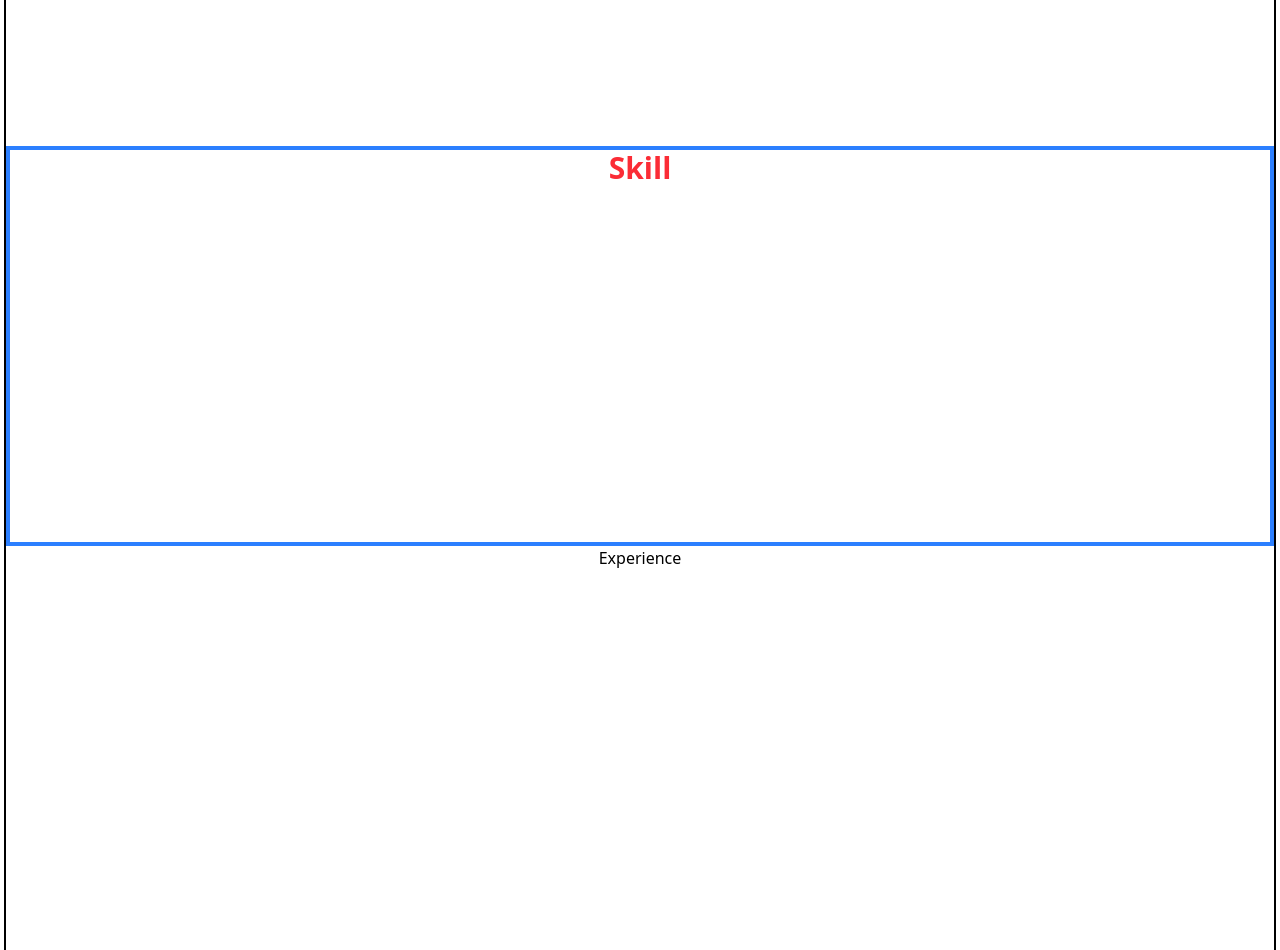
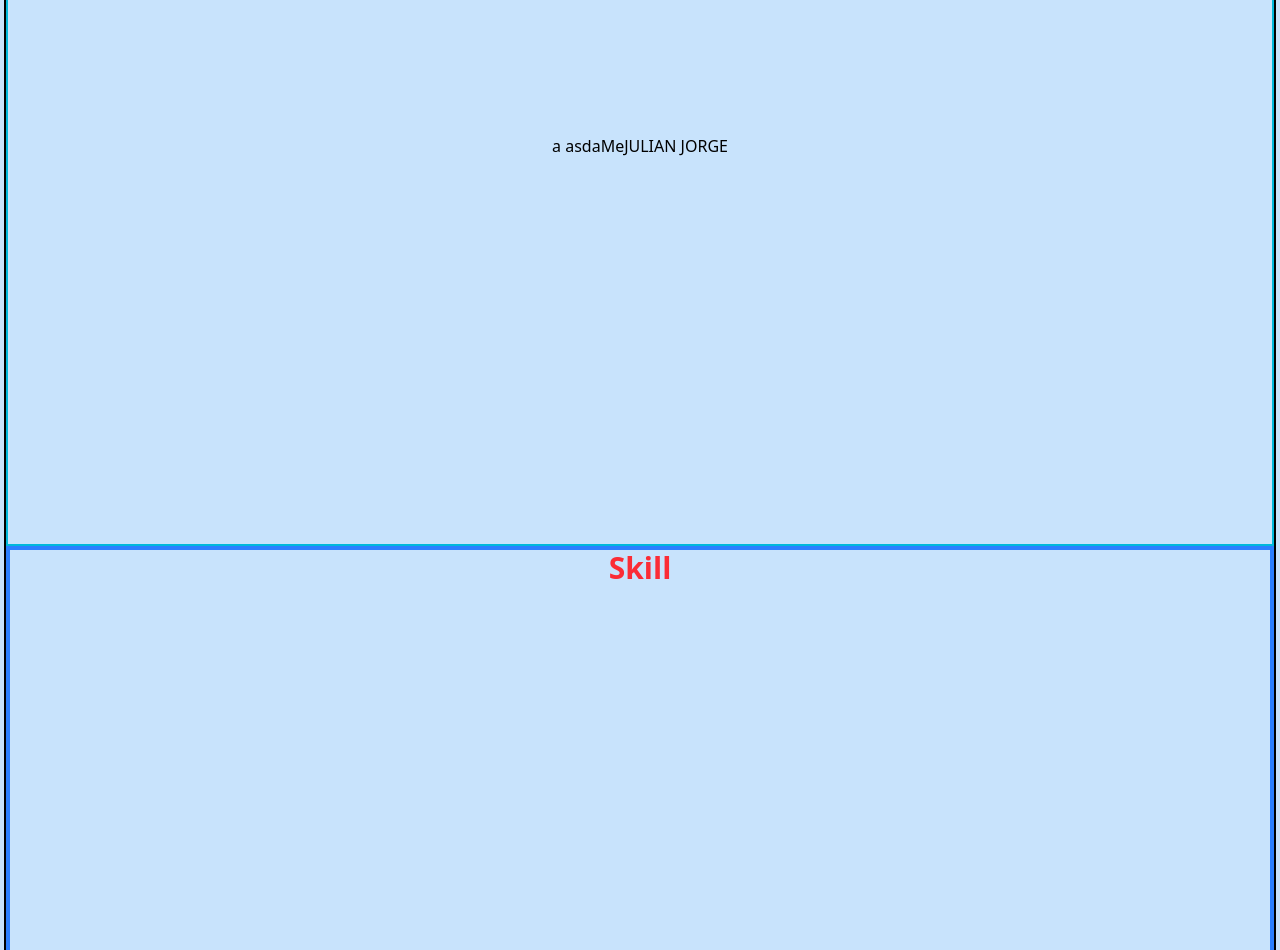
Before and after one commit to Julian-Alcaraz/my-portfolio, a React (Vite) app: page / in a window 1280 px wide. Shown: the part 260-1210 px from the top of the page. Built offline with nearby package versions, Linux system fonts and the light colour scheme.

Commit message:
Working NavBar and general colors

```diff
--- a/src/Home/Home.tsx
+++ b/src/Home/Home.tsx
@@ -1,5 +1,5 @@
 import './Home.css';
-
+// No se usa
 function Home() {
   return <div>Home</div>;
 }
--- a/src/components/Experience/Experience.tsx
+++ b/src/components/Experience/Experience.tsx
@@ -1,7 +1,11 @@
 import './Experience.css';
 
 function Experience() {
-  return <div className=" min-h-100 ">Experience</div>;
+  return (
+    <div className="min-h-screen border-2 border-b-emerald-500" id="experience">
+      Experience
+    </div>
+  );
 }
 
 export default Experience;
--- a/src/components/Layout/Header/Components/ModeButton/ModeButton.tsx
+++ b/src/components/Layout/Header/Components/ModeButton/ModeButton.tsx
@@ -10,7 +10,7 @@ function ModeButton() {
     // Aquí podrías agregar lógica para cambiar clases del body, etc.
   };
   return (
-    <button onClick={toggleMode}>
+    <button onClick={toggleMode} className="cursor-pointer">
       <FontAwesomeIcon icon={isLightMode ? faMoon : faSun} />
     </button>
   );
--- a/src/components/Layout/Header/Components/NavItem/NavItem.tsx
+++ b/src/components/Layout/Header/Components/NavItem/NavItem.tsx
@@ -8,7 +8,7 @@ interface NavItemProps {
 function NavItem({ value, linkValue }: NavItemProps) {
   return (
     <span>
-      <a href={linkValue}>{value}</a>
+      <a href={'#' + linkValue}>{value}</a>
     </span>
   );
 }
--- a/src/components/Me/Me.tsx
+++ b/src/components/Me/Me.tsx
@@ -1,54 +1,11 @@
-import { useEffect, useState } from 'react';
 import './Me.css';
+import Info from './components/Info/Info';
 
 function Me() {
-  interface Profile {
-    name: string;
-    bio: string;
-    // podés agregar más campos si los tenés
-  }
-
-  const [profile, setProfile] = useState<Profile | null>(null);
-
-  // const [profile, setProfile] = useState({});
-
-  useEffect(() => {
-    getProfileInfo();
-  }, []);
-
-  // function getProfileInfo() {
-  //   fetch(`../data/profile`)
-  //     .then((res) => res.json()) // ← Aquí convertís la respuesta a JSON
-  //     .then((data) => {
-  //       console.log(data);
-  //       setProfile(data); // ← Ahora sí, seteás el objeto correctamente
-  //     })
-  //     .catch((err) => console.log(err));
-  // }
-
-  async function getProfileInfo() {
-    try {
-      const res = await fetch('http://localhost:5173/my-portfolio/src/data/profile.json');
-      const data = await res.json();
-      setProfile(data);
-      console.log(data);
-    } catch (error) {
-      console.error('Error al cargar el perfil:', error);
-    }
-  }
-
-  useEffect(() => console.log(profile), [profile]);
-  if (!profile) {
-    return (
-      <>
-        <h2>No se encontraron los datos</h2>
-      </>
-    );
-  }
   return (
-    <div className=" min-h-100 ">
-      Me
-      {profile?.name}
+    <div id="me" className="min-h-screen border-2 border-cyan-500 flex items-center justify-center ">
+      a asda
+      <Info></Info>
     </div>
   );
 }
--- /dev/null
+++ b/src/components/Me/components/Info/Info.tsx
@@ -0,0 +1,56 @@
+import { useEffect, useState } from 'react';
+import './Info.css';
+
+function Info() {
+  interface Profile {
+    name: string;
+    bio: string;
+    // podés agregar más campos si los tenés
+  }
+
+  const [profile, setProfile] = useState<Profile | null>(null);
+
+  // const [profile, setProfile] = useState({});
+
+  useEffect(() => {
+    getProfileInfo();
+  }, []);
+
+  // function getProfileInfo() {
+  //   fetch(`../data/profile`)
+  //     .then((res) => res.json()) // ← Aquí convertís la respuesta a JSON
+  //     .then((data) => {
+  //       console.log(data);
+  //       setProfile(data); // ← Ahora sí, seteás el objeto correctamente
+  //     })
+  //     .catch((err) => console.log(err));
+  // }
+
+  async function getProfileInfo() {
+    try {
+      const res = await fetch('http://localhost:5173/my-portfolio/src/data/profile.json');
+      const data = await res.json();
+      setProfile(data);
+      console.log(data);
+    } catch (error) {
+      console.error('Error al cargar el perfil:', error);
+    }
+  }
+
+  useEffect(() => console.log(profile), [profile]);
+
+  if (!profile) {
+    return (
+      <>
+        <h2>No se encontraron los datos</h2>
+      </>
+    );
+  }
+  return (
+    <div className="">
+      Me
+      {profile?.name}
+    </div>
+  );
+}
+export default Info;
--- a/src/components/Skills/Skill.tsx
+++ b/src/components/Skills/Skill.tsx
@@ -2,7 +2,7 @@ import './Skill.css';
 
 function Skill() {
   return (
-    <div className="  border-4 border-blue-500  min-h-100 ">
+    <div className="  border-4 border-blue-500  min-h-screen " id="skills">
       <h1 className="text-3xl font-bold text-red-500">Skill</h1>
     </div>
   );
--- a/src/index.css
+++ b/src/index.css
@@ -6,4 +6,16 @@
   text-rendering: optimizeLegibility;
   -webkit-font-smoothing: antialiased;
   -moz-osx-font-smoothing: grayscale;
+  /* Ligth mode */
+  background-color: rgb(200, 227, 252);
+  /* paleta */
+  /* #B1C2D2
+    #718DA7
+    #C7E3FC (rgb background)
+    #405F7D
+    #1C3852 */
+  /* dark Mode */
+  /* dios proveera una paleta */
+  /* background-color: rgb(48, 48, 48);
+  color: rgb(235, 226, 226); */
 }
```
Also changed, not shown: src/components/Me/components/Info/Info.css (added), 1 other file (tests, documents, lock files or other folders).
